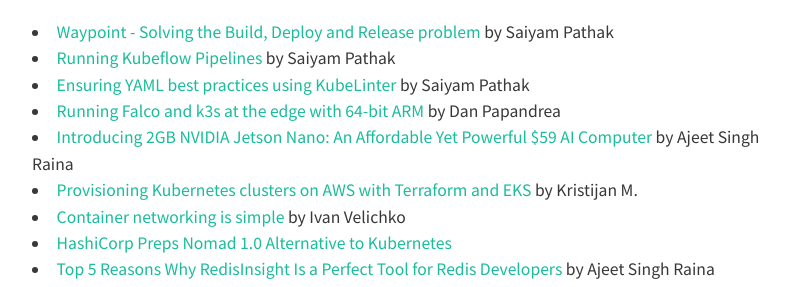
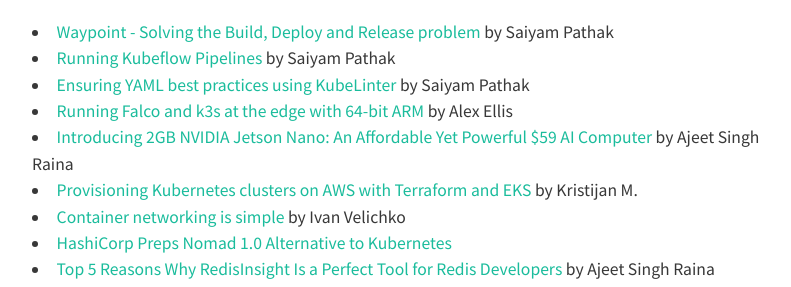
Before and after one commit to Hubstation/newsletter, a Jekyll site: the page built from _posts/2020-10-31-october.md, in a window 1280 px wide and 900 px high, scrolled down 1473 px. Shown: the part 160-447 px from the top of the window, without its empty margins (224-1015 px from the left). Built offline with Jekyll 4.4.1, drawn with Linux system fonts in a browser that asks for light colours; nearby versions of some CDN libraries; comment, search, counter and statistics services are not loaded.

Commit message:
Update 2020-10-31-october.md

```diff
--- a/_posts/2020-10-31-october.md
+++ b/_posts/2020-10-31-october.md
@@ -47,7 +47,7 @@
 * [Waypoint - Solving the Build, Deploy and Release problem](https://www.civo.com/learn/waypoint-solving-the-build-deploy-and-release-problem) by Saiyam Pathak
 * [Running Kubeflow Pipelines](https://www.civo.com/learn/running-kubeflow-pipelines) by Saiyam Pathak
 * [Ensuring YAML best practices using KubeLinter](https://www.civo.com/learn/yaml-best-practices-using-kubelinter) by Saiyam Pathak
-* [Running Falco and k3s at the edge with 64-bit ARM](https://blog.alexellis.io/falco-at-the-edge-arm64/) by Dan Papandrea
+* [Running Falco and k3s at the edge with 64-bit ARM](https://blog.alexellis.io/falco-at-the-edge-arm64/) by Alex Ellis
 * [Introducing 2GB NVIDIA Jetson Nano: An Affordable Yet Powerful $59 AI Computer](https://collabnix.com/2gb-nvidia-jetson-nano-59-ai-computer/) by Ajeet Singh Raina
 * [Provisioning Kubernetes clusters on AWS with Terraform and EKS](https://learnk8s.io/terraform-eks) by Kristijan M.
 * [Container networking is simple](https://iximiuz.com/en/posts/container-networking-is-simple/) by Ivan Velichko
```
